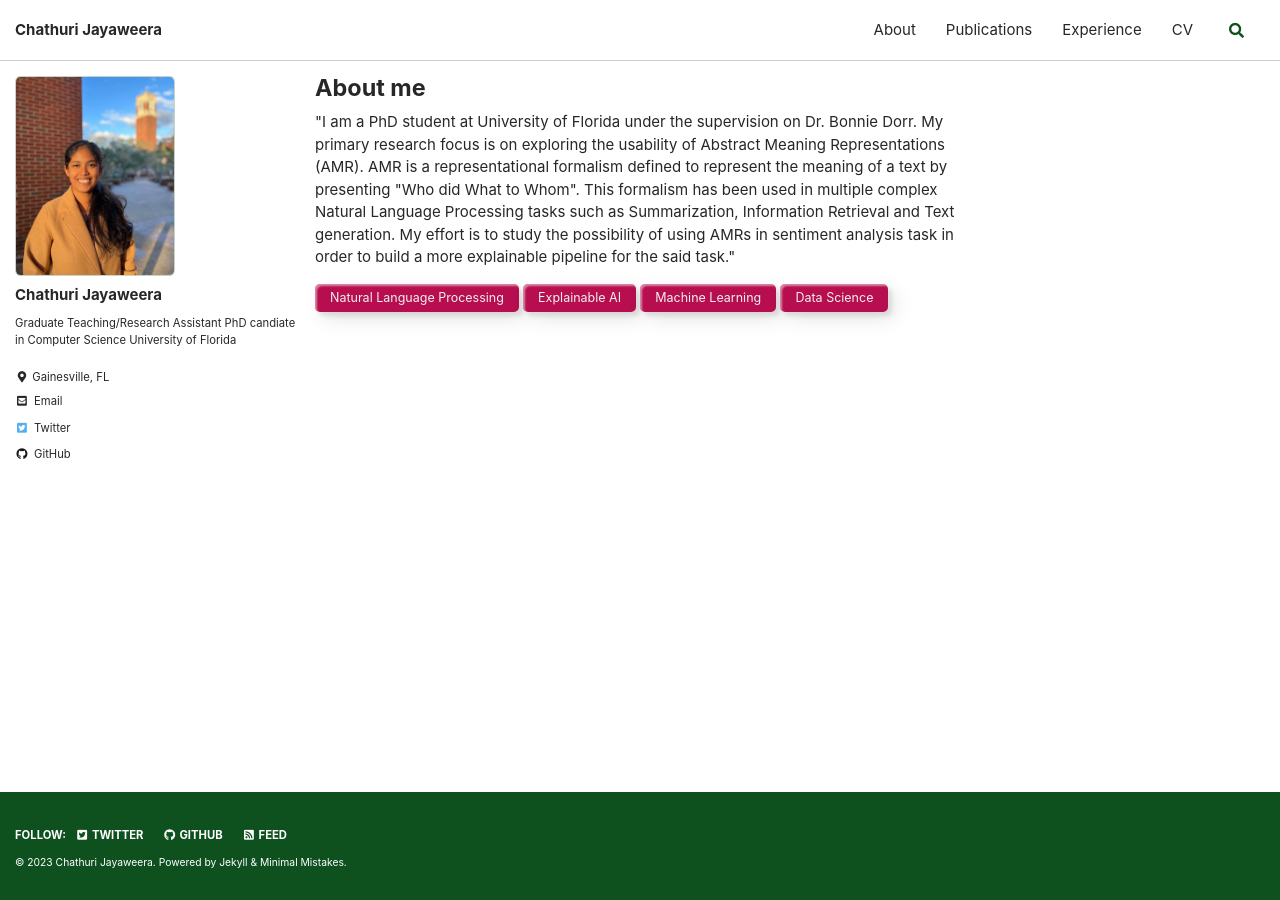
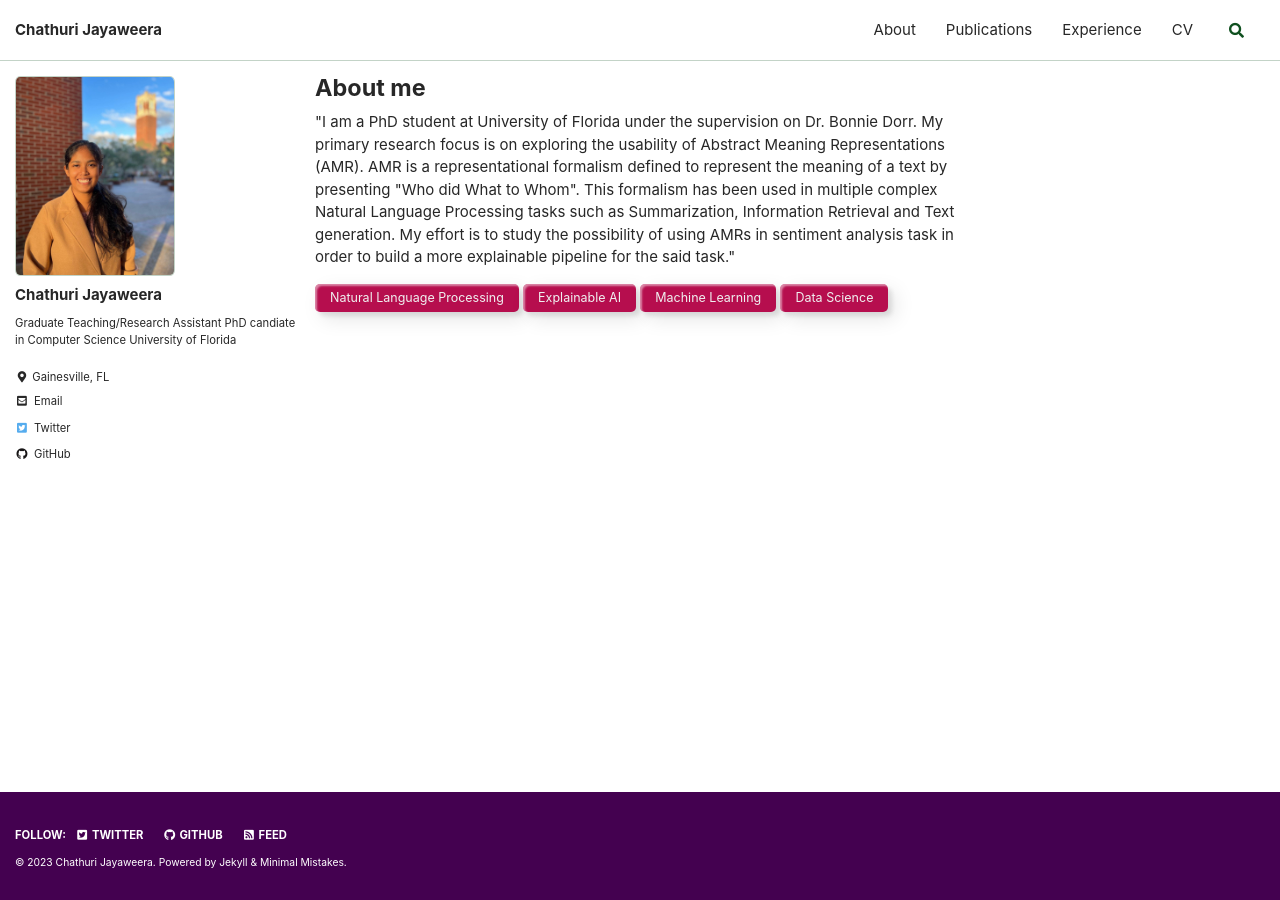
Before and after one commit to chestnutjay/chestnutjay.github.io, a Jekyll site: the page built from index.html, in a window 1280 px wide. Built offline with Jekyll 4.4.1, drawn with Linux system fonts in a browser that asks for light colours; cached includes are drawn as plain includes; the list of posts is cut into pages by our own code.

Commit message:
updated _chath.scss

```diff
--- a/_sass/minimal-mistakes/skins/_chath.scss
+++ b/_sass/minimal-mistakes/skins/_chath.scss
@@ -8,11 +8,11 @@
 $muted-text-color: #91c591 !default;
 $primary-color: #0f501f !default;
 $border-color: mix(#fff, #0f501f, 75%) !default;
-$footer-background-color: #0f501f !default;
-$link-color: #0f501f !default;
+$footer-background-color: #440150 !default;
+$link-color: #9002a8 !default;
 $masthead-link-color: $text-color !default;
 $masthead-link-color-hover: $text-color !default;
-$navicon-link-color-hover: mix(#fff, $text-color, 80%) !default;
+$navicon-link-color-hover: mix(#9702b0, $text-color, 80%) !default;
 
 .page__footer {
   color: #fff !important; // override
```
